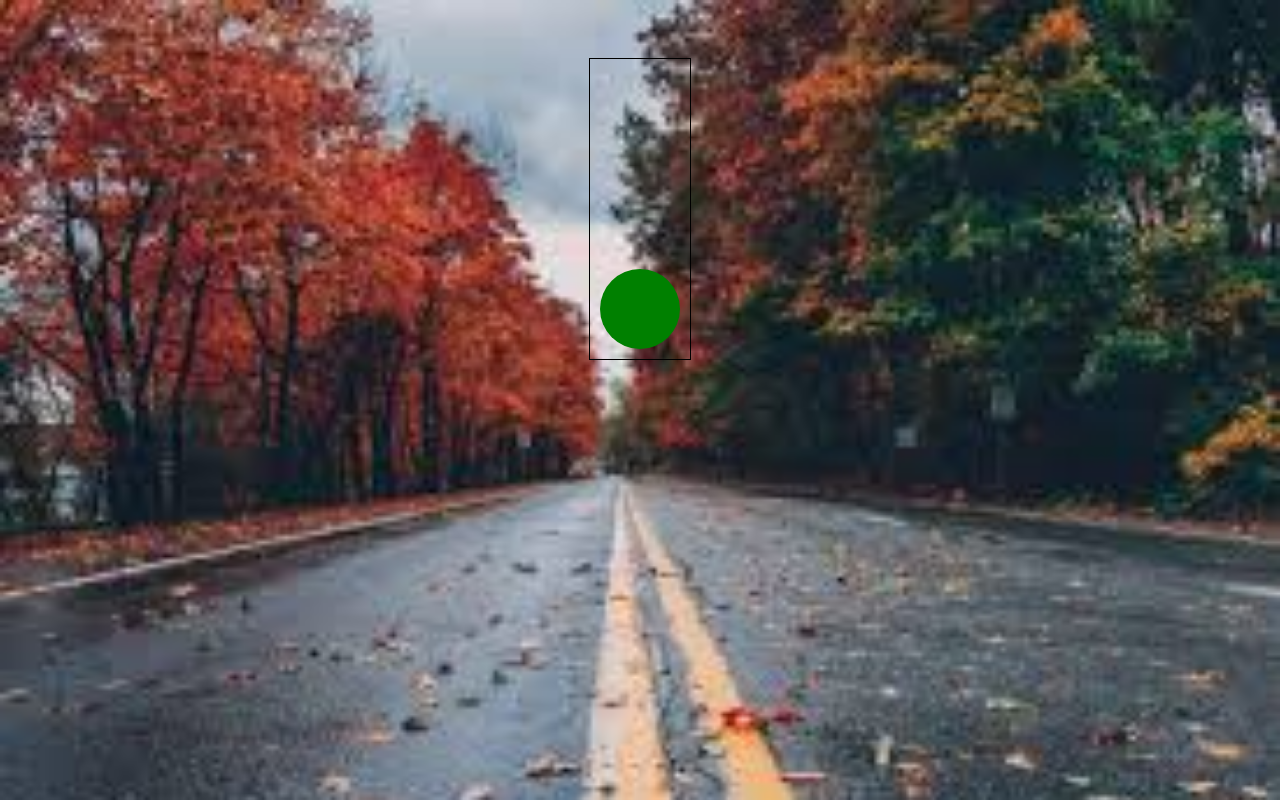
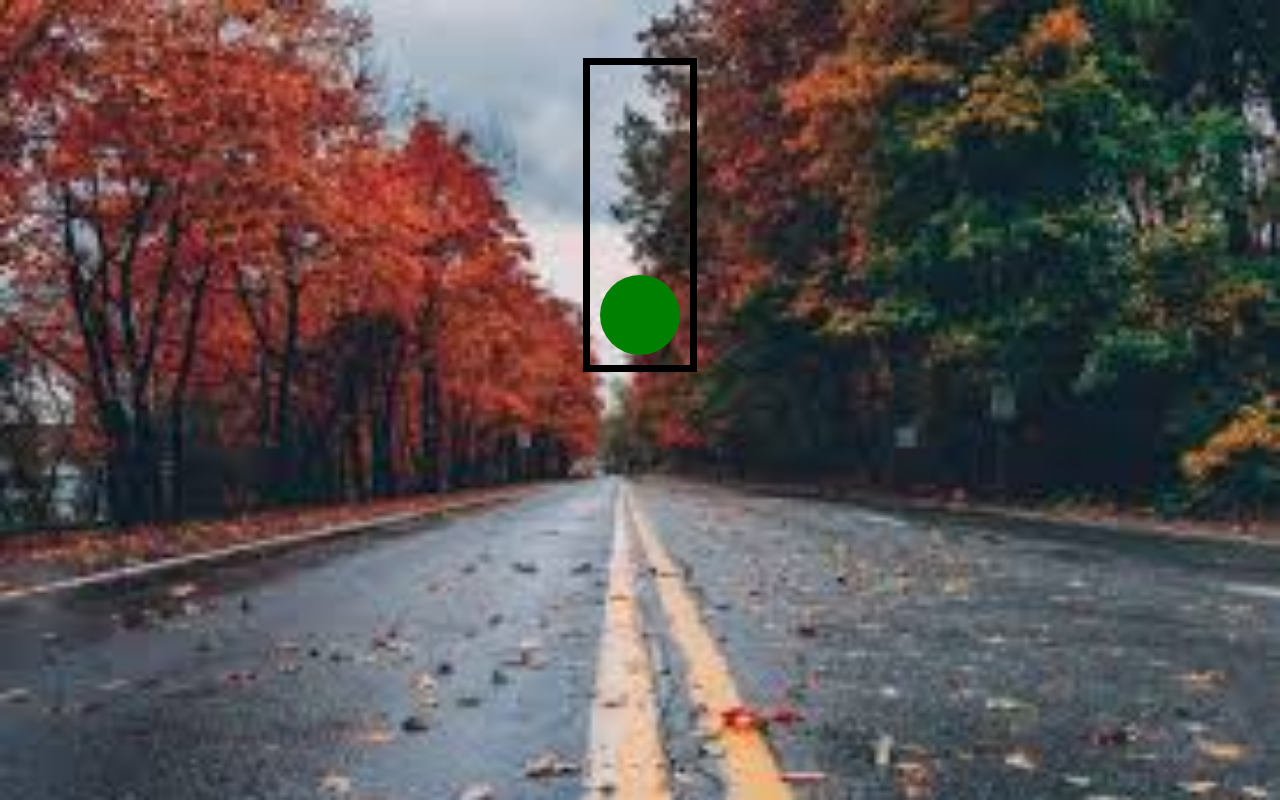
Before and after one commit to nnm24cs349-svg/TrafficLight, a plain HTML site: page index.html in a window 1280 px wide. Drawn offline with Linux system fonts and the light colour scheme.

Commit message:
Update index.html

```diff
--- a/index.html
+++ b/index.html
@@ -16,7 +16,7 @@
 .traffic-light {
 width: 100px;
 height: 300px;
-border: 1px solid black;
+border: 7px solid black;
 display: flex;
 flex-direction: column;
 align-items: center;
```
